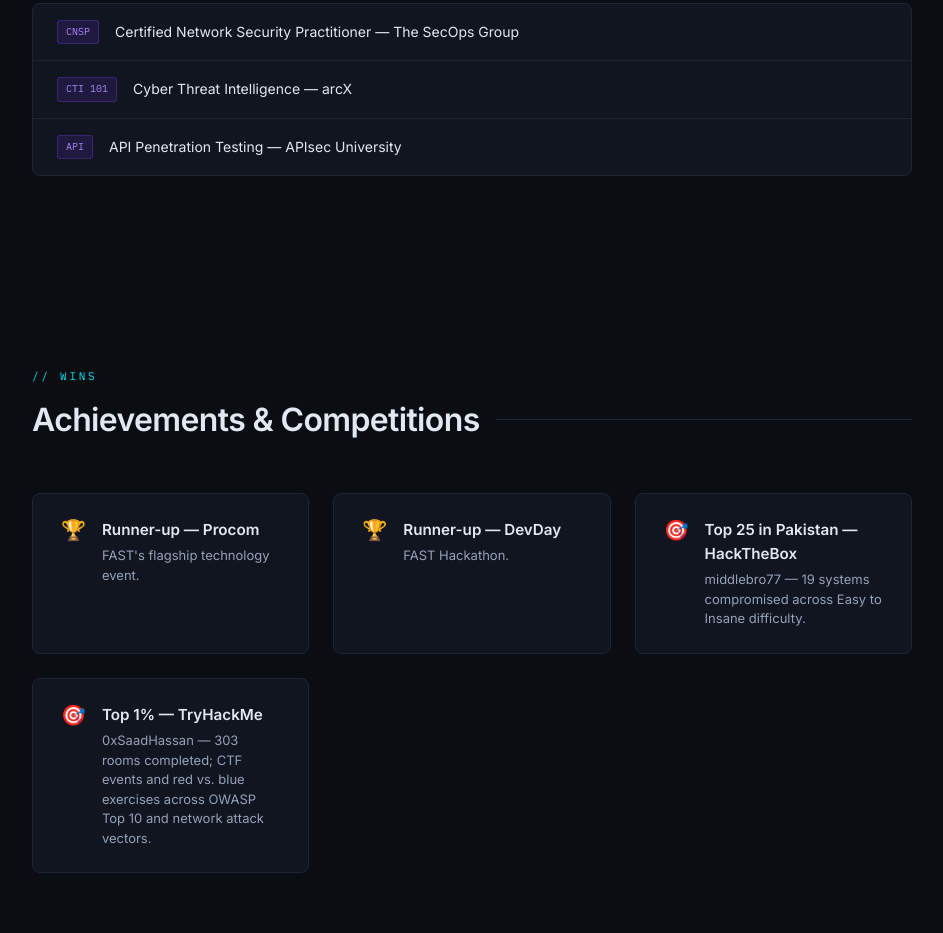
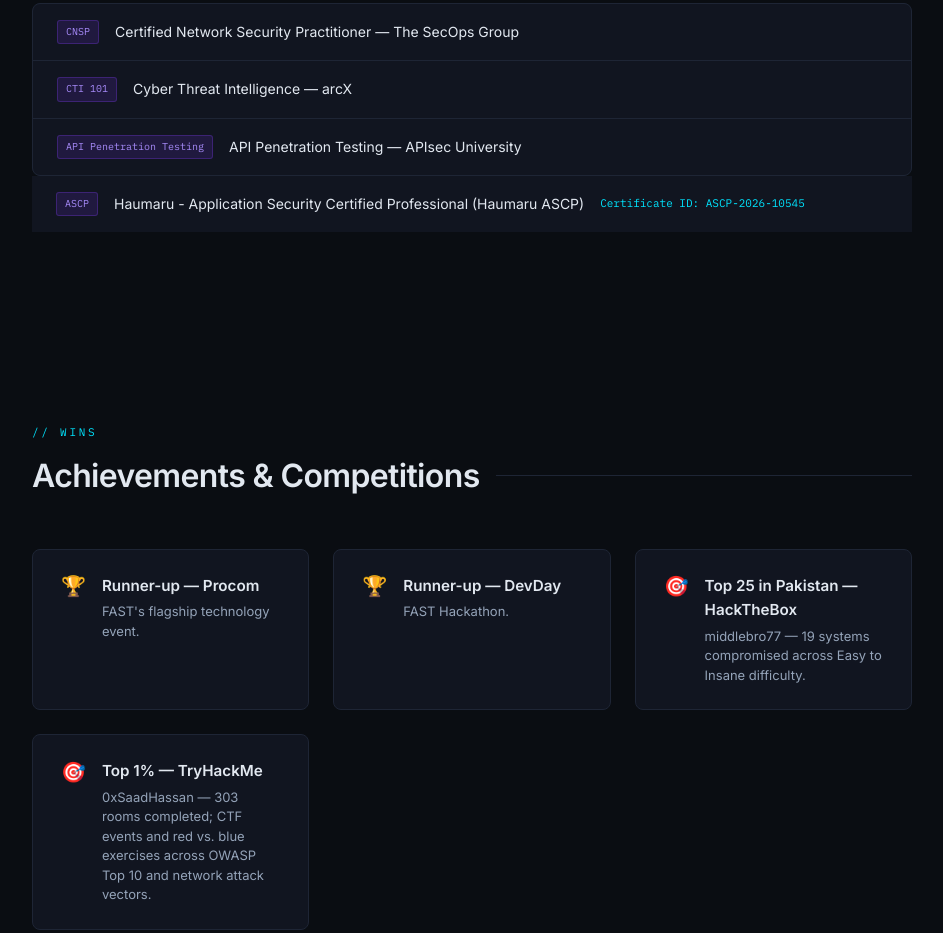
Before and after one commit to saadhassan77/saadhassan77.github.io, a plain HTML site: page index.html in a window 1280 px wide. Shown: the part 5015-5948 px from the top of the page, without its empty margins (168-1111 px from the left). Drawn offline with Linux system fonts and the light colour scheme.

Commit message:
Update index.html

```diff
--- a/index.html
+++ b/index.html
@@ -923,10 +923,17 @@
       <span>Cyber Threat Intelligence — arcX</span>
     </div>
     <div class="cert-item">
-      <span class="cert-badge">API</span>
+      <span class="cert-badge">API Penetration Testing</span>
       <span>API Penetration Testing — APIsec University</span>
     </div>
   </div>
+  <div class="cert-item">
+      <span class="cert-badge">ASCP</span>
+      <span>Haumaru - Application Security Certified Professional (Haumaru ASCP)</span>
+    <div style="font-family:var(--mono); font-size:11px; color:var(--accent);">Certificate ID: ASCP-2026-10545</div>
+    </div>
+  </div>
+
 </section>
 
 <!-- ACHIEVEMENTS -->
```
